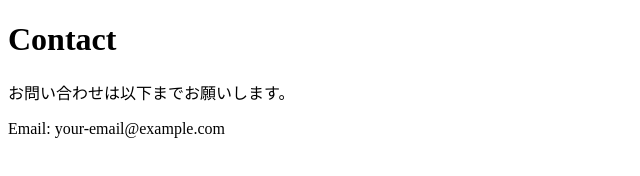
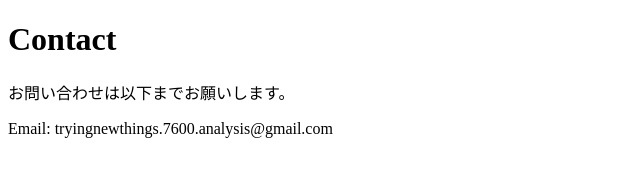
Before and after one commit to JapanHomeLabOfficial/japanhomelabofficial.github.io, a plain HTML site: page contact.html in a window 1280 px wide. Shown: the whole page, without its empty margins (0-640 px from the left). Drawn offline with Linux system fonts and the light colour scheme.

Commit message:
Update contact.html

```diff
--- a/contact.html
+++ b/contact.html
@@ -7,6 +7,6 @@
 <body>
 <h1>Contact</h1>
 <p>お問い合わせは以下までお願いします。</p>
-<p>Email: your-email@example.com</p>
+<p>Email: tryingnewthings.7600.analysis@gmail.com</p>
 </body>
 </html>
```
